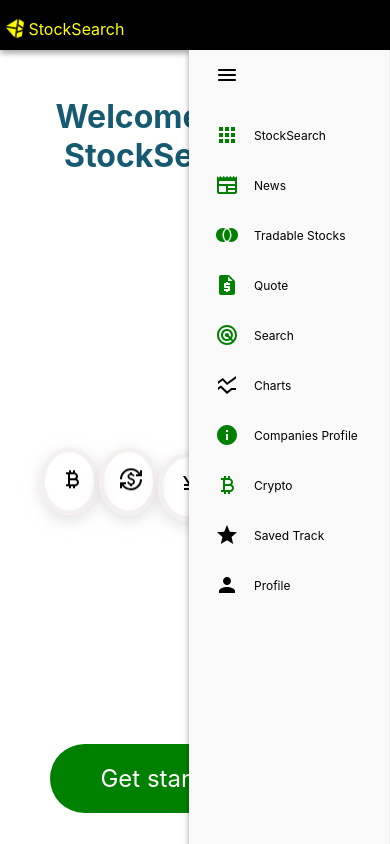
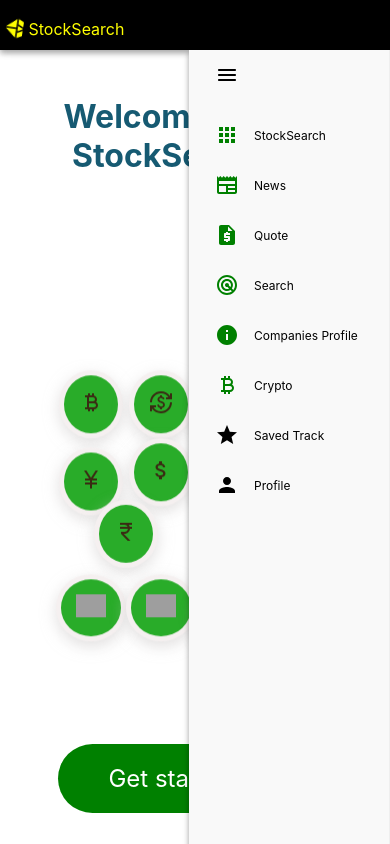
Before and after one commit to OmarAlareeki/stocks, a React (Create React App) app: page / in a window 390 px wide. Built offline with nearby package versions, Linux system fonts and the light colour scheme; no server answers; grey boxes are pictures that could not be loaded.

Commit message:
responsiveness and image size fix

```diff
--- a/src/App.css
+++ b/src/App.css
@@ -105,9 +105,9 @@
 .css-vj11vy.ps-menu-root {
   border: none;
 }
-.css-1oqqzyl-MuiContainer-root {
+/* .css-1oqqzyl-MuiContainer-root {
   padding-left: 0px !important
-}
+} */
 section {
   width: 88%;
 
@@ -140,7 +140,6 @@
 }
 .listContainer {
   width: 90%;
-  margin: auto;
 }
 .css-dip3t8{
   background: rgb(249, 249, 249) !important
@@ -152,14 +151,15 @@
 }
 
 .list > li {
-  width: 500px;
-  background: green;
+  width: auto;
+  background: #29ac29;
   display: flex;
+  flex-direction: column;
   justify-content: space-between;
   padding: 25px;
   border-radius: 20px;
   margin: 5px;
-  color: wheat;
+  color: #3a2b13;
   font-size: 20px;
   box-shadow: rgba(0, 0, 0, 0.16) 0px 3px 6px, rgba(0, 0, 0, 0.23) 0px 3px 6px;
 }
--- a/src/App.js
+++ b/src/App.js
@@ -99,12 +99,12 @@
             >
               News
             </MenuItem>
-            <MenuItem
+            {/* <MenuItem
               component={<Link to="tradable stocks" className="link" />}
               icon={<JoinFull className="icon-ready" />}
             >
               Tradable Stocks
-            </MenuItem>
+            </MenuItem> */}
             {/* <SubMenu
               component={<Link to="quote" className="link" />}
               label="quote"
@@ -127,12 +127,12 @@
               Search
             </MenuItem>
 
-            <MenuItem
+            {/* <MenuItem
               component={<Link to="recommended" className="link" />}
               icon={<SsidChart />}
             >
               Charts
-            </MenuItem>
+            </MenuItem> */}
             <MenuItem
               component={<Link to="companies profile" className="link" />}
               icon={<Info className="icon-ready" />}
@@ -193,12 +193,12 @@
             <Route path="stock search" element={<StockSearch />} />
             <Route path="latest changes" element={<LatestChanges />} />
             <Route path="news" element={<News />} />
-            <Route path="tradable stocks" element={<TradableStocks />} />
+            {/* <Route path="tradable stocks" element={<TradableStocks />} /> */}
             <Route path="quote" element={<Quote />} />
             <Route path="search" element={<Search />} />
             <Route path="recommended" element={<Recommended />} />
             <Route path="companies profile" element={<CompaniesProfile />} />
-            <Route path="Charts" element={<Charts />} />
+            {/* <Route path="Charts" element={<Charts />} /> */}
             <Route path="Crypto" element={<Crypto />} />
             <Route
               path="saved track"
--- a/src/animation.css
+++ b/src/animation.css
@@ -14,9 +14,10 @@
 }
 .container {
 	width: 90%;
-	height: 100%;
+	height: 30%;
 	display: flex;
 	flex-direction: row;
+	flex-wrap: wrap;
 	justify-content: center;
 	align-items: center;
     margin: auto;
@@ -29,7 +30,10 @@
 	border-radius: 50%;
 	overflow: hidden;
     margin:auto;
-    box-shadow: none;
+		box-shadow: none;
+		background: #29ac29;
+		color: #3a2b13;
+
 }
 
 /* .loaderElement {
@@ -59,7 +63,43 @@
 	transform: translatey(0px);
 	animation: float 5s ease-in-out infinite;
 }
+.avatar:nth-child(6) {
+	transform: translatey(0px);
+	animation: float 2s ease-in-out infinite;
+}
+.avatar:nth-child(7) {
+	transform: translatey(0px);
+	animation: float 2s ease-in-out infinite;
+}
 
+.avatar:nth-child(8) {
+	transform: translatey(0px);
+	animation: float 3s ease-in-out infinite;
+}
+.avatar:nth-child(9) {
+	transform: translatey(0px);
+	animation: float 4s ease-in-out infinite;
+}
+.avatar:nth-child(10) {
+	transform: translatey(0px);
+	animation: float 5s ease-in-out infinite;
+}
+.avatar:nth-child(11) {
+	transform: translatey(0px);
+	animation: float 3s ease-in-out infinite;
+}
+.avatar:nth-child(12) {
+	transform: translatey(0px);
+	animation: float 4s ease-in-out infinite;
+}
+.avatar:nth-child(13) {
+	transform: translatey(0px);
+	animation: float 5s ease-in-out infinite;
+}
+.avatar:nth-child(14) {
+	transform: translatey(0px);
+	animation: float 5s ease-in-out infinite;
+}
 /* @keyframes preloader {
     100% { transform: scale(2); }
   } */
--- a/src/pages/Crypto.js
+++ b/src/pages/Crypto.js
@@ -62,17 +62,17 @@
                 {data &&
                   data.map((item) => {
                     return (
-                    <li key={item.id}>
-                      <span>{item.price}</span>
+                      <li key={item.id} style={{ display: "flex", flexDirection: "column" }}>
                         <span>{item.name}</span>
-                      <span> % {item.change}</span>
-                      <>
+                        <span>Price : {item.price}</span>
+                        <span> Change : %{item.change}    <>
                           {item.change < 0 ? (
                             <ArrowDownward style={{ color: "red" }} />
                           ) : (
                               <ArrowUpward />
                             )}
-                      </>
+                        </></span>
+
                         {!user ? (
                           ""
                         ) : (
@@ -81,6 +81,7 @@
                                 border: "none",
                                 background: "none",
                                 color: "yellow",
+                                cursor: "pointer"
                               }}
                               onClick={(event) => sendSymbol(event)}
                             >
--- a/src/pages/Home.js
+++ b/src/pages/Home.js
@@ -5,6 +5,12 @@
   CurrencyYen,
   AttachMoney,
   Euro,
+  CurrencyYuan,
+  CurrencyRupee,
+  CurrencyFranc,
+  CurrencyLira,
+  CurrencyPound,
+  CurrencyRuble
 } from "@mui/icons-material";
 import Container from "@mui/material/Container";
 import "../../src/animation.css";
@@ -33,9 +39,20 @@
       <ul className="container">
         <li className="avatar"> <CurrencyBitcoin /></li>
         <li className="avatar"> <CurrencyExchange /></li>
+        <li className="avatar"> <CurrencyLira /></li>
+        <li className="avatar"> <CurrencyPound /></li>
         <li className="avatar"> <CurrencyYen /></li>
         <li className="avatar"> <AttachMoney /></li>
         <li className="avatar"> <Euro /></li>
+        <li className="avatar"> <CurrencyYuan /></li>
+        <li className="avatar"> <CurrencyRupee /></li>
+        <li className="avatar"> <CurrencyFranc /></li>
+        <div style={{ display: "flex", flexWrap: "wrap"}}>
+          <li className="avatar"><img src="https://img.icons8.com/?size=100&id=powAlYM1wpCW&format=png&color=000000" width="30" /></li>
+          <li className="avatar"><img src="https://img.icons8.com/?size=100&id=17950&format=png&color=000000" width="30" /></li>
+          <li className="avatar"><img src="https://img.icons8.com/?size=100&id=30840&format=png&color=000000" width="30" /></li>
+          <li className="avatar"><img src="https://img.icons8.com/?size=100&id=36099&format=png&color=000000" width="30" /></li>
+        </div>
       </ul>
       <div>
         <Link to="/login"
--- a/src/pages/SavedTrack.js
+++ b/src/pages/SavedTrack.js
@@ -50,7 +50,7 @@
       );
     });
     return () => unsubscribe;
-  }, [list,doFetch]);
+  }, [list, doFetch]);
 
 
   return (
@@ -87,17 +87,17 @@
                     data.map((item) => {
                       return (
                         <li key={item.id}>
+                          {/* <span>{item.name}</span> */}
                           <span>{item.symbol}</span>
-                        <span>{item.price}</span>
-                        <span>{item.name}</span>
-                        <span> % {item.change}</span>
-                        <>
+                          <span>Price : {item.price}</span>
+                          <span> % {item.change}  <>
                             {item.change < 0 ? (
                               <ArrowDownward style={{ color: "red" }} />
                             ) : (
-                            <ArrowUpward />
+                                <ArrowUpward style ={{color : "lightGreen"}}/>
                               )}
-                        </>
+                          </></span>
+
                         </li>
                       );
                     })}
--- a/src/pages/TradableStocks.js
+++ b/src/pages/TradableStocks.js
@@ -11,7 +11,7 @@
 
 
   useEffect(() => {
-    for(var i = 0; i <= 200; i++) {
+    for(var i = 0; i <= companiesNames.length; i++) {
       if (!companiesNames[i].symbol.includes("."))
       list.push(companiesNames[i].symbol)
     }
@@ -22,7 +22,6 @@
     doFetch(
       `${apiUrl}${query}?apikey=${process.env.REACT_APP_API_KEY}`
     );
-
 
   },[query, doFetch])
   console.log(data)
@@ -58,21 +57,19 @@
                 <div>Loading ...</div>
               ) : (
                 <>
-                 {data.price.sort()}
                   {data &&
-                    data.map((item) => {
 
-                        return (
+                    data.sort((a,b) => (a.changes > b.changes) ? -1 : 1).map((item) => {
+
+                      return (
                           <li key={item.id} style={{ margin: "20px" }}>
-                            <span>{item.symbol}</span>
+                            <span style={item.changes < 0 ? {display: "none" } : {}}>{item.symbol}</span>
 
                             <span
                               style={
                                 item.changes < 0
                                   ? {
-                                      fontSize: "12px",
-                                      margin: "20px",
-                                      color: "red",
+                                    display: "none"
                                     }
                                   : {
                                       fontSize: "12px",
```
Also changed, not shown: src/pages/StockSearch.js (+66 -64 lines). Lines whose indentation alone changed are shown as unchanged.
